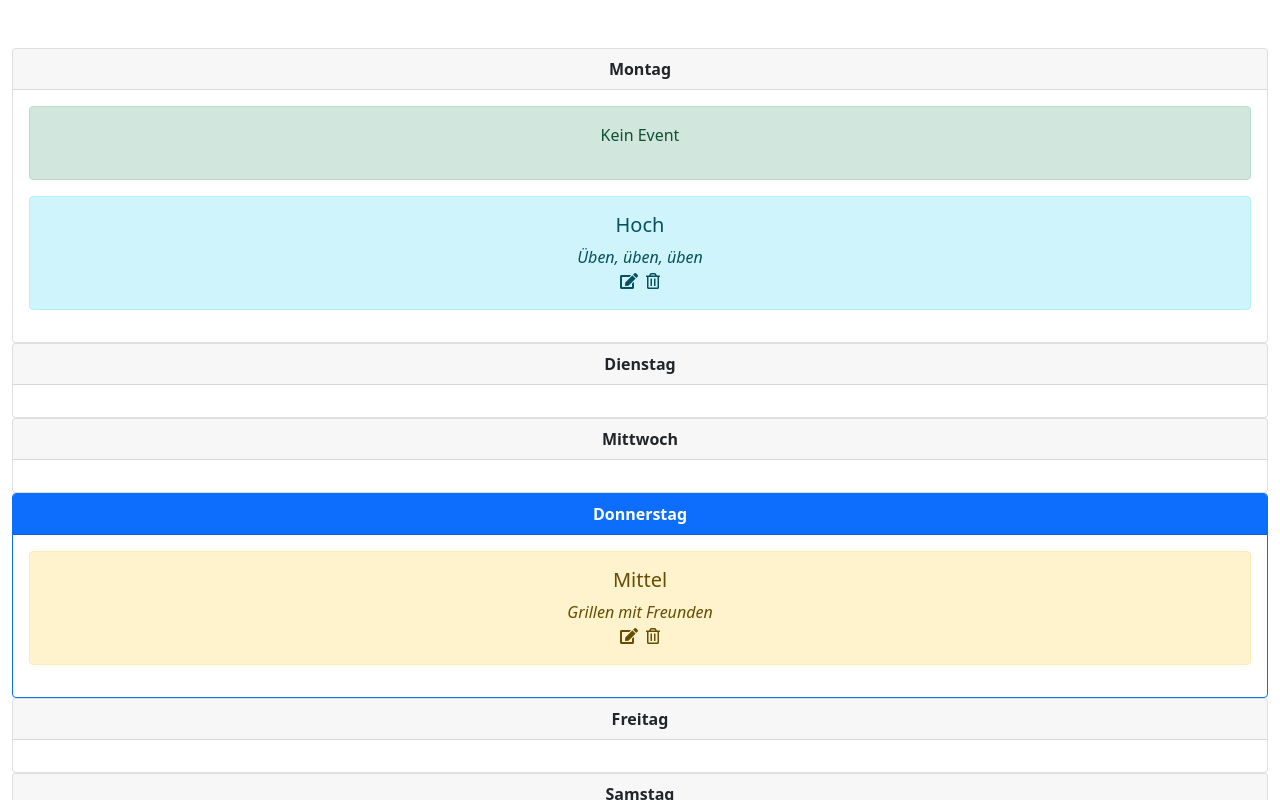
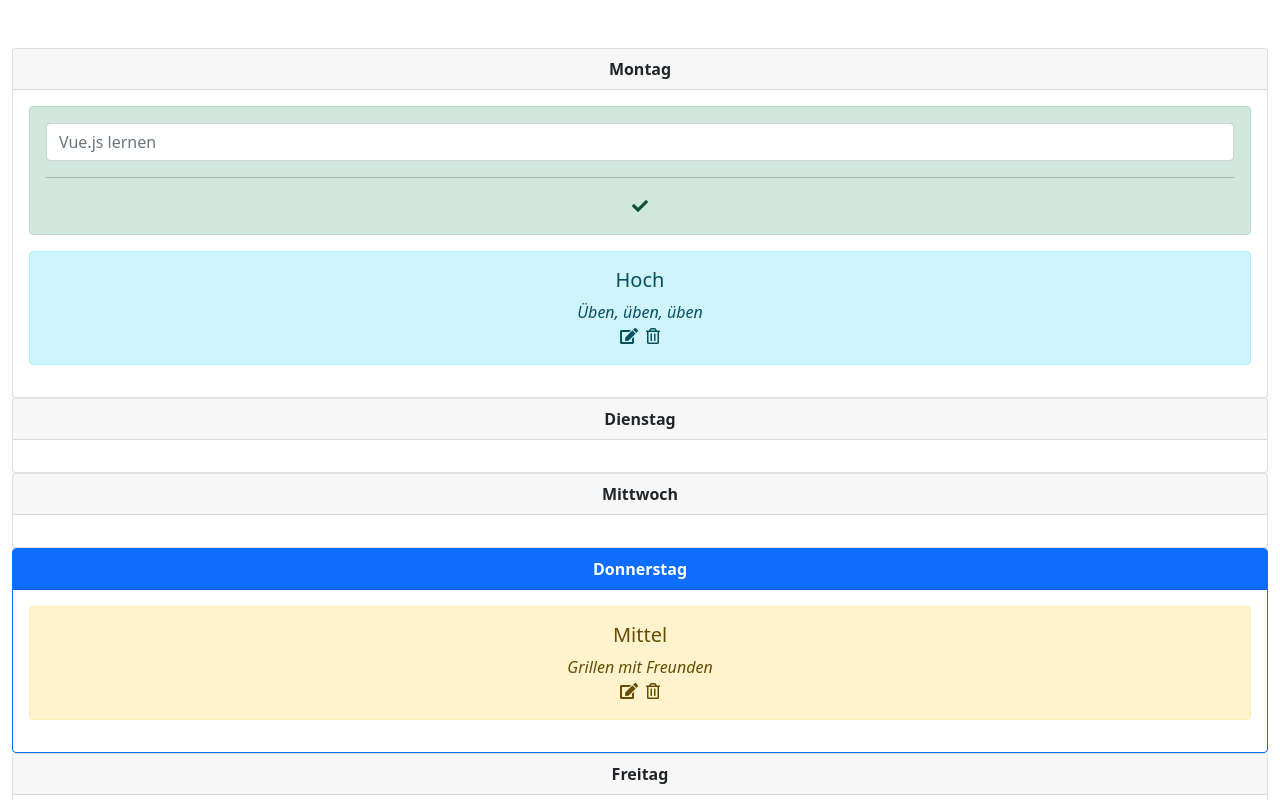
Before and after one commit to timhe375/terminkalender, a Vue app: page / in a window 1280 px wide. Both pictures are taken after a click on the button 629 px from the left and 191 px from the top of the page. Shown: the top 800 px of the page. Built offline with nearby package versions, Linux system fonts and the light colour scheme.

Commit message:
feature: implement updateEvent

```diff
--- a/src/components/CalendarEvent.vue
+++ b/src/components/CalendarEvent.vue
@@ -1,7 +1,7 @@
 <template>
   <div id="calendar-event">
     <div class="alert text-center" :class="alertColor">
-      <div v-if="!event.edit">
+      <template v-if="!event.edit">
         <div>
           <slot name="eventPriority" :priorityDisplayName="priorityDisplayName"
             ><strong>{{ priorityDisplayName }}</strong></slot
@@ -18,10 +18,17 @@
           <i class="fas fa-edit me-2" role="button" @click="editEvent"></i>
           <i class="far fa-trash-alt" role="button" @click="deleteEvent"></i>
         </div>
-      </div>
-      <div v-else>
-        <p>Kein Event</p>
-      </div>
+      </template>
+      <template v-else>
+        <input
+          type="text"
+          class="form-control"
+          :placeholder="event.title"
+          @input="setNewEventTitle($event)"
+        />
+        <hr />
+        <i class="fas fa-check" role="button" @click="updateEvent"></i>
+      </template>
     </div>
   </div>
 </template>
@@ -33,6 +40,11 @@ export default {
   props: {
     event: Object,
     day: Object,
+  },
+  data() {
+    return {
+      newEventTitle: "",
+    };
   },
   computed: {
     priorityDisplayName() {
@@ -57,6 +69,16 @@ export default {
     editEvent() {
       Store.mutations.editEvent(this.day.id, this.event.title);
     },
+    updateEvent() {
+      Store.mutations.updateEvent(
+        this.day.id,
+        this.event.title,
+        this.newEventTitle
+      );
+    },
+    setNewEventTitle(event) {
+      this.newEventTitle = event.target.value;
+    },
   },
 };
 </script>
--- a/src/store.js
+++ b/src/store.js
@@ -14,6 +14,15 @@ const mutations = {
     const eventObj = dayObj.events.find((event) => event.title === eventTitle);
     eventObj.edit = true;
   },
+  updateEvent(dayId, oldEventTitle, newEventTitle) {
+    newEventTitle = newEventTitle !== "" ? newEventTitle : oldEventTitle;
+    const dayObj = state.calendarWeekData.find((day) => day.id === dayId);
+    const eventObj = dayObj.events.find(
+      (event) => event.title === oldEventTitle
+    );
+    eventObj.title = newEventTitle;
+    eventObj.edit = false;
+  },
   deleteEvent(dayId, eventTitle) {
     const dayObj = state.calendarWeekData.find((day) => day.id === dayId);
     const eventIndex = dayObj.events.findIndex(
```
